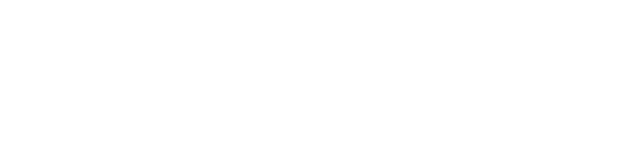
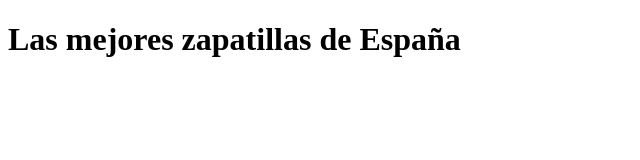
Before and after one commit to Kevinpc123/Trabajo_Desarrollo, a plain HTML site: page index.html in a window 1280 px wide. Shown: the whole page, without its empty margins (0-640 px from the left). Drawn offline with Linux system fonts and the light colour scheme.

Commit message:
añadi un h1 (prueba)

```diff
--- a/index.html
+++ b/index.html
@@ -7,6 +7,6 @@
     <title>SneakerFashion</title>
 </head>
 <body>
-
+    <h1>Las mejores zapatillas de España</h1>
 </body>
 </html>
```
